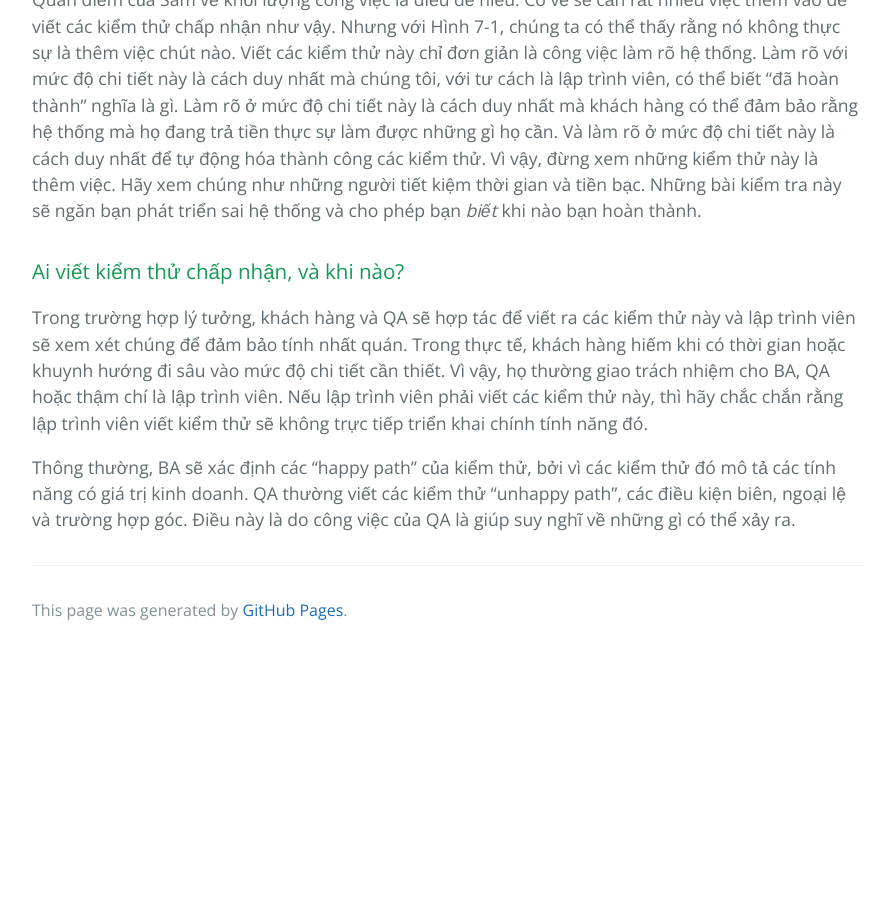
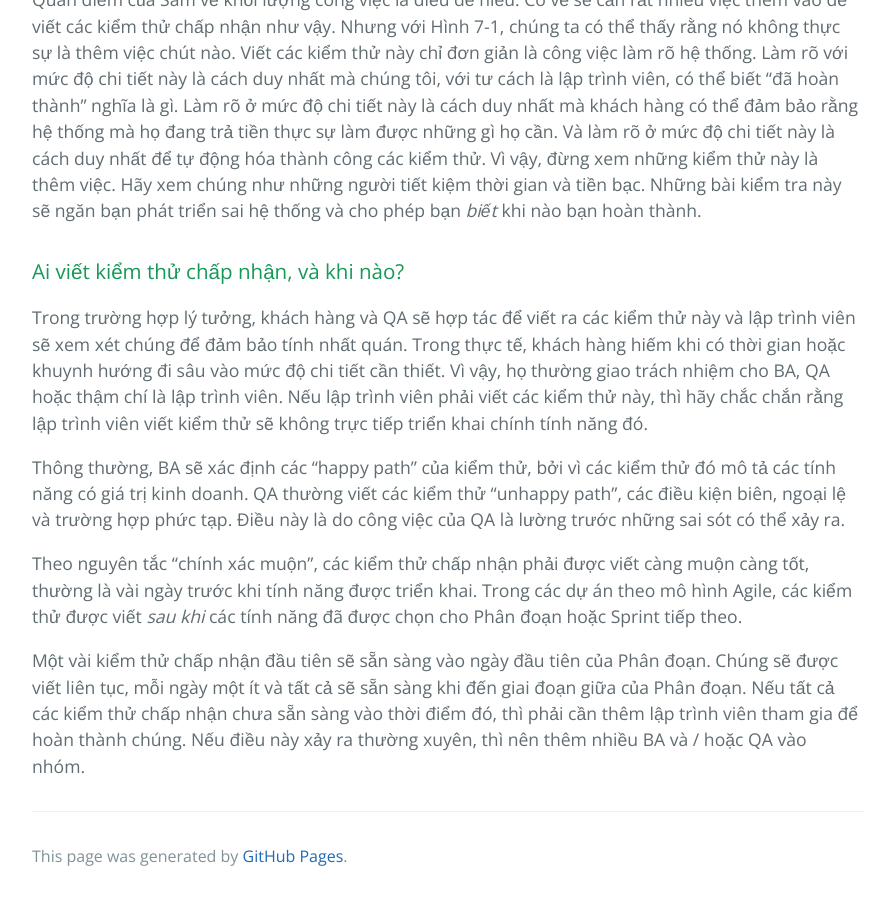
Before and after one commit to HaiBV/haibv.github.io, a Jekyll site: the page built from clean-coder/chapter-7-acceptance-testing.md, in a window 1280 px wide and 900 px high, scrolled down 9312 px. Shown: the whole window, without its empty margins (192-1081 px from the left). Built offline with Jekyll 4.4.1, drawn with Linux system fonts in a browser that asks for light colours; our own code applies the rules of GitHub Pages for plain Markdown files; before the commit the page ends 9966 px from its top, so only the background shows below that.

Commit message:
Book - The Clean Coder - Chapter 7 - Acceptance Testing

```diff
--- a/clean-coder/chapter-7-acceptance-testing.md
+++ b/clean-coder/chapter-7-acceptance-testing.md
@@ -268,4 +268,8 @@ Quan điểm của Sam về khối lượng công việc là điều dễ hiểu
 
 Trong trường hợp lý tưởng, khách hàng và QA sẽ hợp tác để viết ra các kiểm thử này và lập trình viên sẽ xem xét chúng để đảm bảo tính nhất quán. Trong thực tế, khách hàng hiếm khi có thời gian hoặc khuynh hướng đi sâu vào mức độ chi tiết cần thiết. Vì vậy, họ thường giao trách nhiệm cho BA, QA hoặc thậm chí là lập trình viên. Nếu lập trình viên phải viết các kiểm thử này, thì hãy chắc chắn rằng lập trình viên viết kiểm thử sẽ không trực tiếp triển khai chính tính năng đó.
 
-Thông thường, BA sẽ xác định các "happy path" của kiểm thử, bởi vì các kiểm thử đó mô tả các tính năng có giá trị kinh doanh. QA thường viết các kiểm thử "unhappy path", các điều kiện biên, ngoại lệ và trường hợp góc. Điều này là do công việc của QA là giúp suy nghĩ về những gì có thể xảy ra.
+Thông thường, BA sẽ xác định các "happy path" của kiểm thử, bởi vì các kiểm thử đó mô tả các tính năng có giá trị kinh doanh. QA thường viết các kiểm thử "unhappy path", các điều kiện biên, ngoại lệ và trường hợp phức tạp. Điều này là do công việc của QA là lường trước những sai sót có thể xảy ra.
+
+Theo nguyên tắc "chính xác muộn", các kiểm thử chấp nhận phải được viết càng muộn càng tốt, thường là vài ngày trước khi tính năng được triển khai. Trong các dự án theo mô hình Agile, các kiểm thử được viết _sau khi_ các tính năng đã được chọn cho Phân đoạn hoặc Sprint tiếp theo.
+
+Một vài kiểm thử chấp nhận đầu tiên sẽ sẵn sàng vào ngày đầu tiên của Phân đoạn. Chúng sẽ được viết liên tục, mỗi ngày một ít và tất cả sẽ sẵn sàng khi đến giai đoạn giữa của Phân đoạn. Nếu tất cả các kiểm thử chấp nhận chưa sẵn sàng vào thời điểm đó, thì phải cần thêm lập trình viên tham gia để hoàn thành chúng. Nếu điều này xảy ra thường xuyên, thì nên thêm nhiều BA và / hoặc QA vào nhóm.
```
